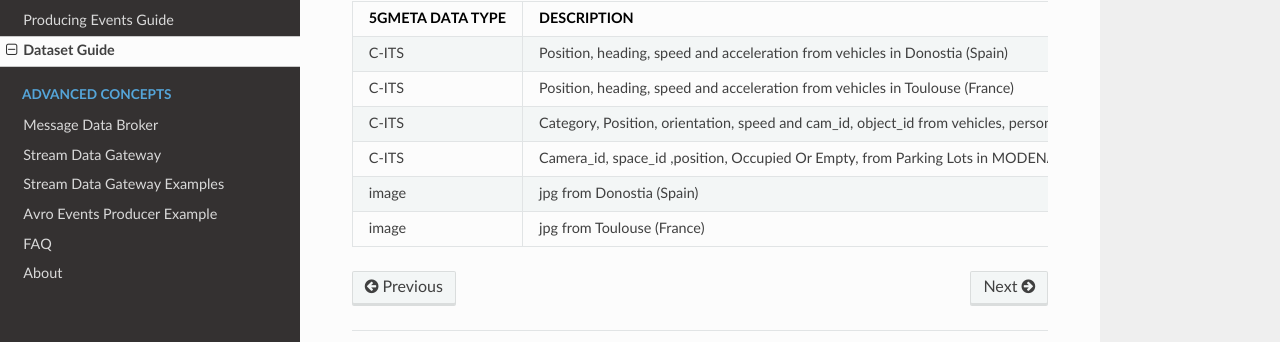
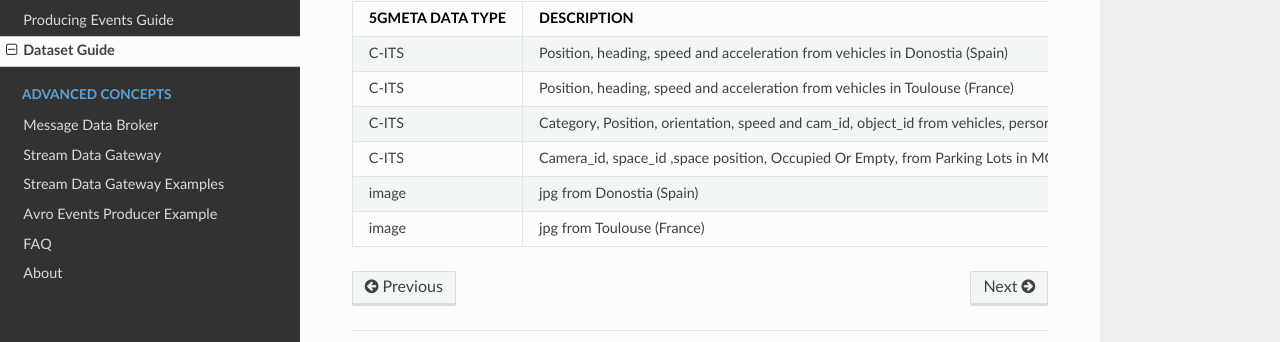
Before and after one commit to jperezcolmenar/5gmeta-dev, an MkDocs documentation site: the page built from docs/datasets.md, in a window 1280 px wide. Shown: the part 159-501 px from the top of the page. Built offline with MkDocs 1.6.1, drawn with Linux system fonts in a browser that asks for light colours; nearby versions of some CDN libraries.

```diff
--- a/docs/datasets.md
+++ b/docs/datasets.md
@@ -5,6 +5,6 @@
 | C-ITS | Position, heading, speed and acceleration from vehicles  in Donostia (Spain)    |0313331232            | [https://github.com/5gmetadmin/5gmeta-dev/blob/main/datasets/cits-vicomtech-donostia.json](https://github.com/5gmetadmin/5gmeta-dev/blob/main/datasets/cits-vicomtech-donostia.json) |
 | C-ITS | Position, heading, speed and acceleration from vehicles  in Toulouse (France)    |120222021            | [https://github.com/5gmetadmin/5gmeta-dev/blob/main/datasets/cits-vicomtech-toulouse.json](https://github.com/5gmetadmin/5gmeta-dev/blob/main/datasets/cits-vicomtech-toulouse.json)|
 | C-ITS | Category, Position, orientation, speed and cam_id, object_id from vehicles, person, bycicle..etc  in MODENA (Italy)    |1202231113220102           | [https://github.com/5gmetadmin/5gmeta-dev/blob/main/datasets/cits-unimore-modena-road-users.json](https://github.com/5gmetadmin/5gmeta-dev/blob/main/datasets/cits-unimore-modena-road-users.json)|
-| C-ITS | Camera_id, space_id ,position, Occupied Or Empty, from Parking Lots in MODENA (Italy)    |1202231113220102           | [https://github.com/5gmetadmin/5gmeta-dev/blob/main/datasets/cits-unimore-modena-pld.json](https://github.com/5gmetadmin/5gmeta-dev/blob/main/datasets/cits-unimore-modena-pld.json)|
+| C-ITS | Camera_id, space_id ,space position, Occupied Or Empty, from Parking Lots in MODENA (Italy)    |1202231113220102           | [https://github.com/5gmetadmin/5gmeta-dev/blob/main/datasets/cits-unimore-modena-pld.json](https://github.com/5gmetadmin/5gmeta-dev/blob/main/datasets/cits-unimore-modena-pld.json)|
 |image          |jpg from   Donostia (Spain)          |0313331232            |[https://github.com/5gmetadmin/5gmeta-dev/blob/main/datasets/image-sample-vicomtech-donostia.jpg](https://github.com/5gmetadmin/5gmeta-dev/blob/main/datasets/image-sample-vicomtech-donostia.jpg) |
 |image          |jpg from   Toulouse (France)          |120222021            | [https://github.com/5gmetadmin/5gmeta-dev/blob/main/datasets/image-sample-vicomtech-toulouse.jpg](https://github.com/5gmetadmin/5gmeta-dev/blob/main/datasets/image-sample-vicomtech-toulouse.jpg)|
```
